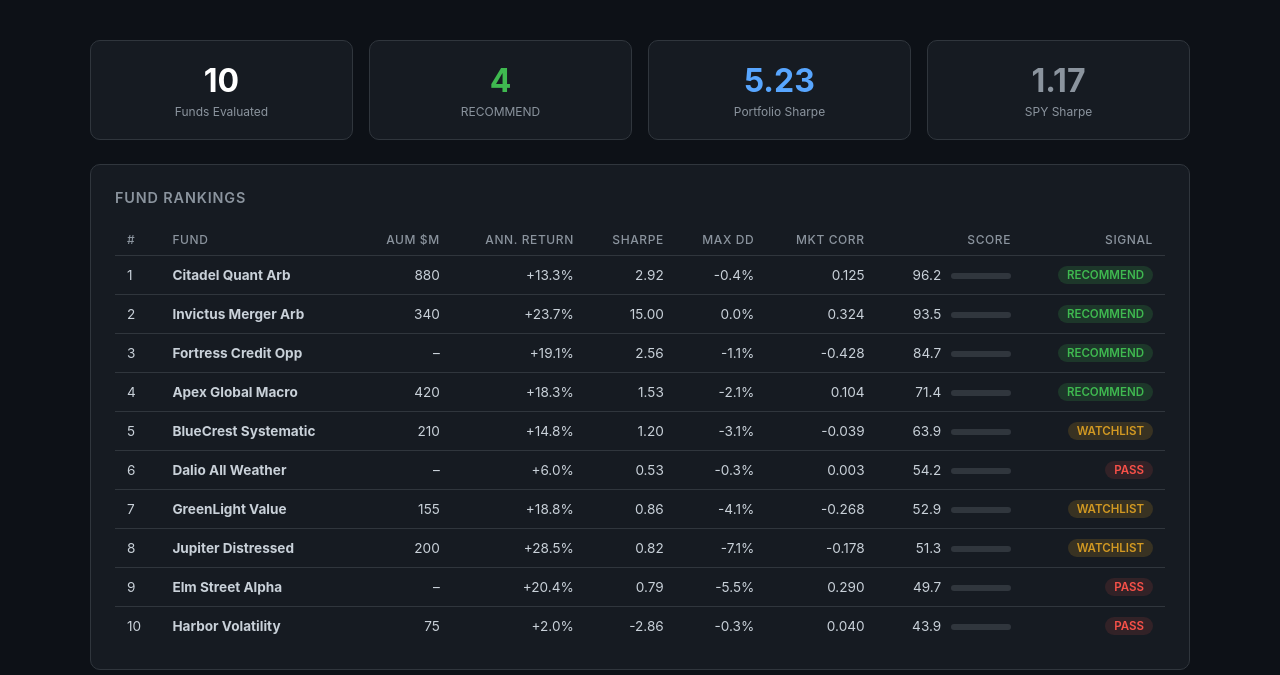
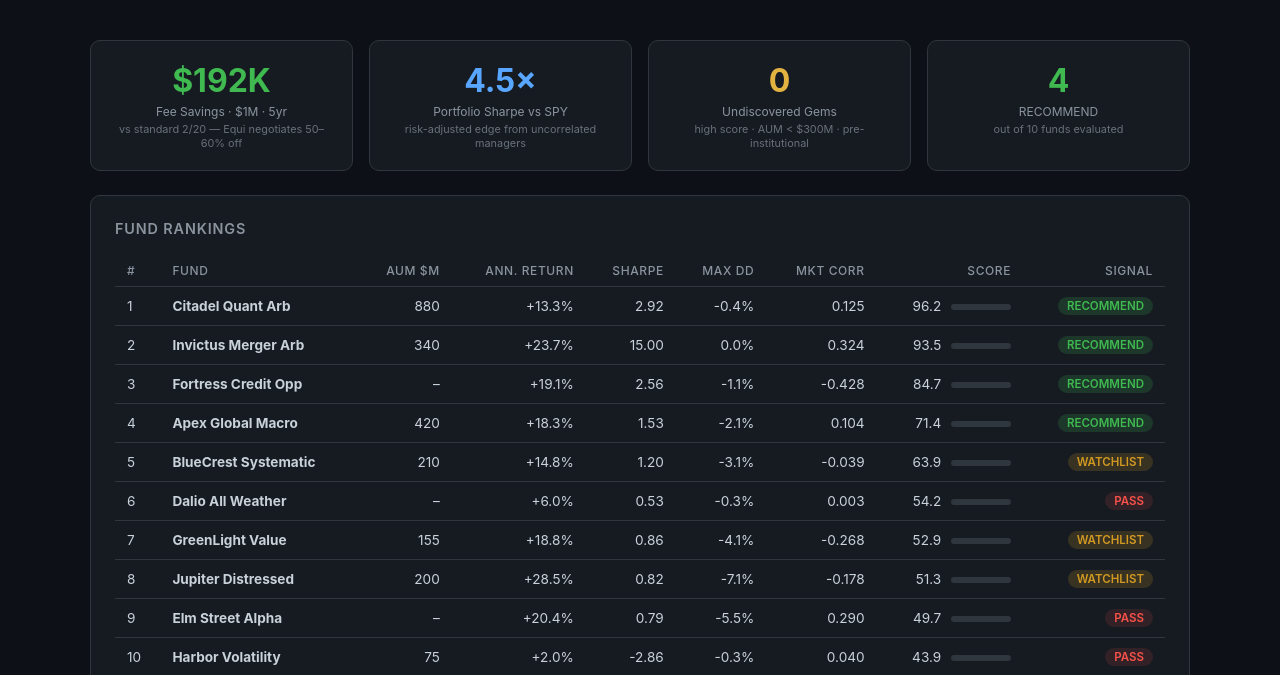
Before and after one commit to Hsu47/equi_demo, a Flask app: page / in a window 1280 px wide. Shown: the part 81-756 px from the top of the page. Run offline with Flask 3, Linux system fonts and the light colour scheme.

Commit message:
perf: reframe KPIs as business outcomes, not technical metrics
Replace 4 technical KPIs (fund count, Sharpe, SPY Sharpe) with
business-impact framing that answers 'so what?' in 3 seconds:

  $192K  — Fee savings on $1M over 5yr (Equi's 1st-layer alpha)
  4.5×   — Portfolio Sharpe vs SPY (risk-adjusted edge)
  Gems   — Undiscovered pre-institutional managers
  4/10   — RECOMMEND signal clarity

Sub-labels explain each metric's business relevance.
First impression now speaks LP language, not quant language.

Co-Authored-By: Claude Sonnet 4.6 <noreply@anthropic.com>

```diff
--- a/templates/index.html
+++ b/templates/index.html
@@ -42,6 +42,7 @@
     .kpi { background: var(--surface); border: 1px solid var(--border); border-radius: 10px; padding: 20px; text-align: center; }
     .kpi .val { font-size: 2rem; font-weight: 700; color: #fff; }
     .kpi .lbl { font-size: 0.75rem; color: var(--muted); margin-top: 4px; }
+    .kpi .sub { font-size: 0.68rem; color: var(--muted); margin-top: 3px; opacity: 0.7; }
 
     /* ── Fund table ── */
     table { width: 100%; border-collapse: collapse; font-size: 0.85rem; }
@@ -114,12 +115,28 @@
 
 <div class="wrap">
 
-  <!-- KPIs -->
+  <!-- KPIs — framed as business outcomes, not technical metrics -->
   <div class="kpi-row" id="kpi-row">
-    <div class="kpi"><div class="val" id="k-total">–</div><div class="lbl">Funds Evaluated</div></div>
-    <div class="kpi"><div class="val" style="color:var(--green)" id="k-rec">–</div><div class="lbl">RECOMMEND</div></div>
-    <div class="kpi"><div class="val" style="color:var(--accent)" id="k-psharpe">–</div><div class="lbl">Portfolio Sharpe</div></div>
-    <div class="kpi"><div class="val" style="color:var(--muted)" id="k-ssharpe">–</div><div class="lbl">SPY Sharpe</div></div>
+    <div class="kpi">
+      <div class="val" style="color:var(--green)" id="k-fee-savings">–</div>
+      <div class="lbl">Fee Savings · $1M · 5yr</div>
+      <div class="sub">vs standard 2/20 — Equi negotiates 50–60% off</div>
+    </div>
+    <div class="kpi">
+      <div class="val" style="color:var(--accent)" id="k-sharpe-mult">–</div>
+      <div class="lbl">Portfolio Sharpe vs SPY</div>
+      <div class="sub">risk-adjusted edge from uncorrelated managers</div>
+    </div>
+    <div class="kpi">
+      <div class="val" style="color:var(--gem)" id="k-gems">–</div>
+      <div class="lbl">Undiscovered Gems</div>
+      <div class="sub">high score · AUM &lt; $300M · pre-institutional</div>
+    </div>
+    <div class="kpi">
+      <div class="val" style="color:var(--green)" id="k-rec">–</div>
+      <div class="lbl">RECOMMEND</div>
+      <div class="sub">out of <span id="k-total">–</span> funds evaluated</div>
+    </div>
   </div>
 
   <!-- Fund Ranking Table -->
@@ -213,6 +230,7 @@ function scoreBar(score) {
 fetch('/api/funds').then(r => r.json()).then(funds => {
   document.getElementById('k-total').textContent = funds.length;
   document.getElementById('k-rec').textContent   = funds.filter(f => f.rec === 'RECOMMEND').length;
+  document.getElementById('k-gems').textContent  = funds.filter(f => f.gem).length || '0';
 
   const tbody = document.getElementById('fund-tbody');
   funds.forEach(f => {
@@ -240,8 +258,8 @@ fetch('/api/portfolio').then(r => r.json()).then(d => {
   if (!d.funds) return;
 
   // KPIs
-  document.getElementById('k-psharpe').textContent = d.port_sharpe.toFixed(2);
-  document.getElementById('k-ssharpe').textContent = d.spy_sharpe.toFixed(2);
+  document.getElementById('k-sharpe-mult').textContent =
+    (d.port_sharpe / d.spy_sharpe).toFixed(1) + '×';
 
   // Compare grid
   const metrics = [
@@ -314,6 +332,7 @@ fetch('/api/portfolio').then(r => r.json()).then(d => {
 // ── Fee Arbitrage ─────────────────────────────────────────────────────────────
 fetch('/api/fee_arbitrage').then(r => r.json()).then(d => {
   const fmt = v => '$' + (v/1000).toFixed(0) + 'K';
+  document.getElementById('k-fee-savings').textContent = fmt(d.fee_savings_5yr);
   document.getElementById('fee-stats').innerHTML = `
     <div class="fee-stat">
       <div class="val" style="color:var(--muted)">${fmt(d.standard_curve.at(-1))}</div>
```
